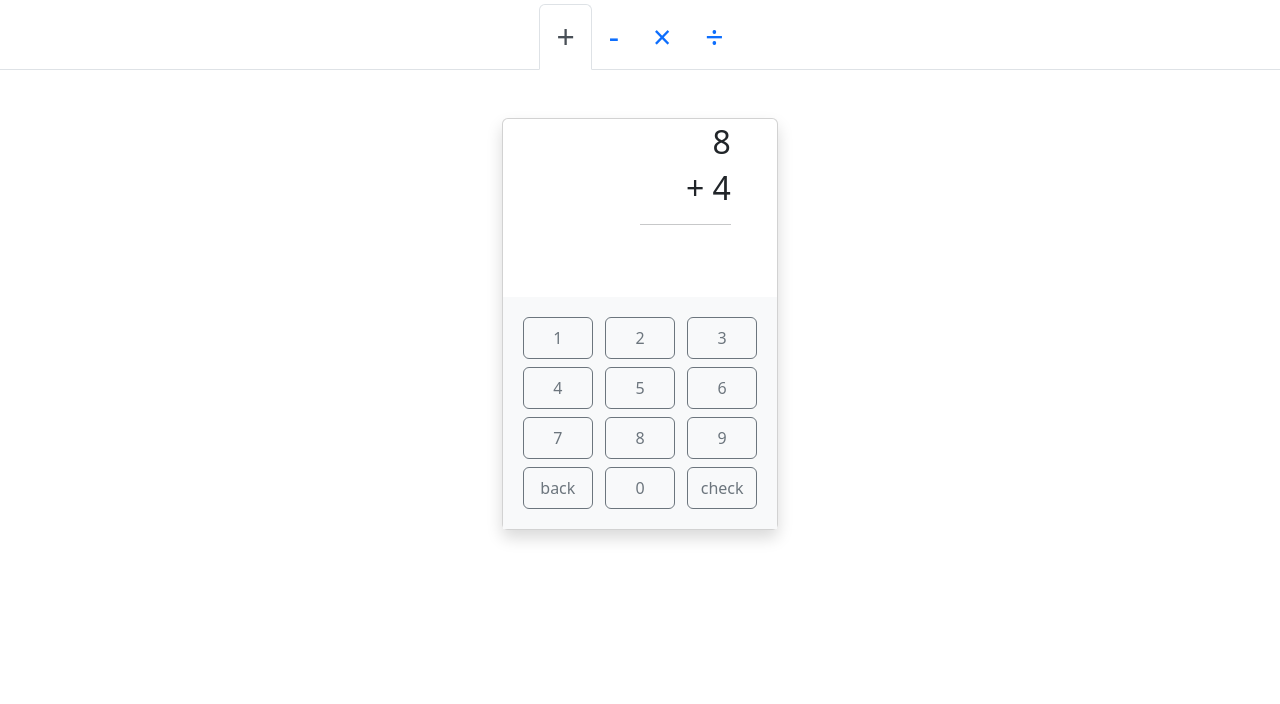
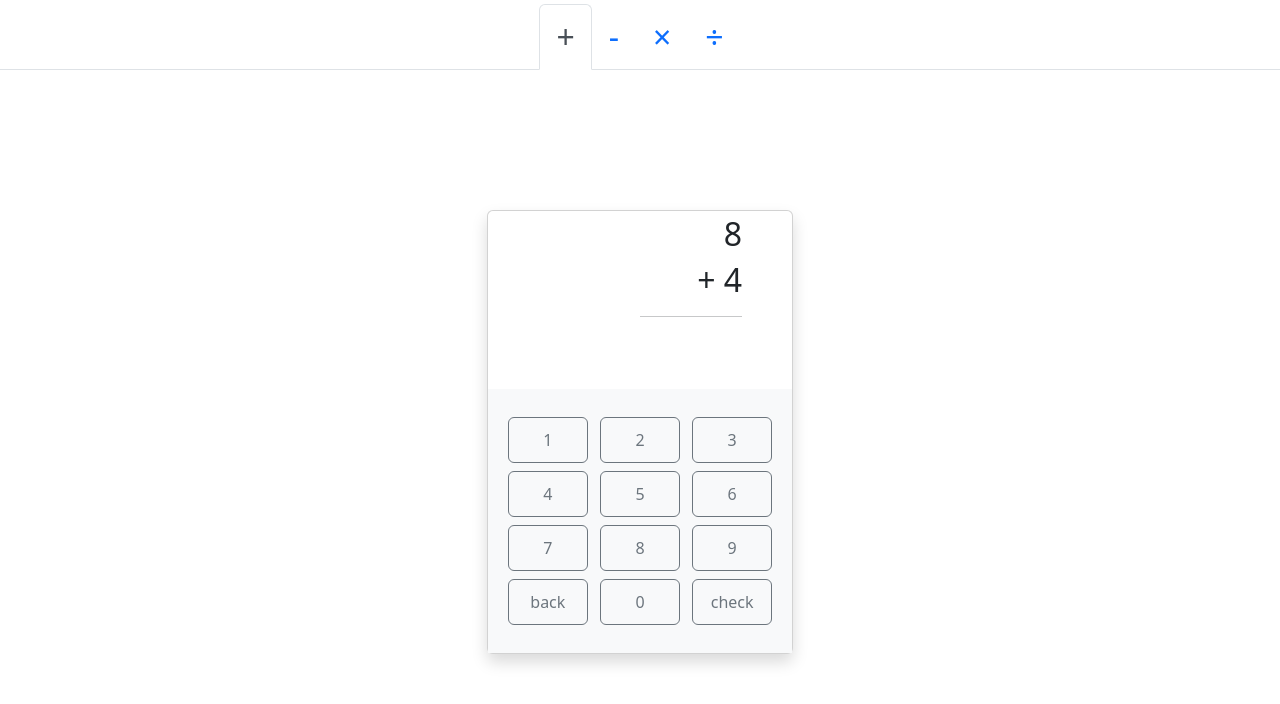
Before and after one commit to Fernando-Lozano/mentalMath, a plain HTML site: page index.html in a window 1280 px wide. Drawn offline with nearby package versions, Linux system fonts and the light colour scheme.

Commit message:
changed sizing

```diff
--- a/index.html
+++ b/index.html
@@ -8,8 +8,15 @@
   <link href="https://cdn.jsdelivr.net/npm/bootstrap@5.2.0-beta1/dist/css/bootstrap.min.css" rel="stylesheet"
     integrity="sha384-0evHe/X+R7YkIZDRvuzKMRqM+OrBnVFBL6DOitfPri4tjfHxaWutUpFmBp4vmVor" crossorigin="anonymous">
     <style>
+      body {
+        overflow: hidden;
+      }
+      .main {
+        margin-top: 140px;
+      }
       button {
-        width: 70px;
+        width: 80px;
+        height: 46px;
       }
       hr {
         width: 50%;
@@ -37,15 +44,15 @@
   </li>
 </ul>
 
-<div class="container d-flex flex-row justify-content-center">
-  <div class="card m-5 bg-white shadow">
+<div class="container d-flex flex-row justify-content-center main">
+  <div class="card bg-white shadow">
     <div class="container text-end w-75 mt-1">
       <h2 id="numberOne"></h2>
       <h2><span id="operator">+</span> <span id="numberTwo"></span></h2>
       <hr>
       <h1>&nbsp;<span id="answer"></span></h1>
     </div>
-    <div class="card-body bg-light">
+    <div class="card-body bg-light py-4">
       <div class="row">
         <div class="col">
           <button type="button" class="btn btn-outline-secondary number m-1 p-2">1</button>
```
